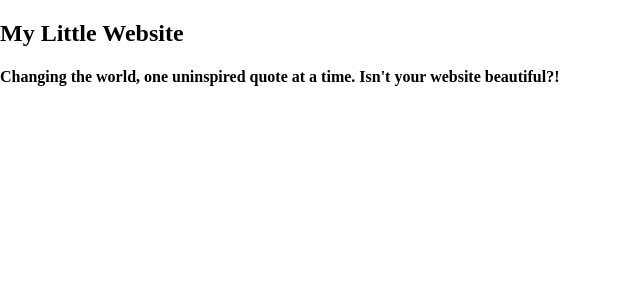
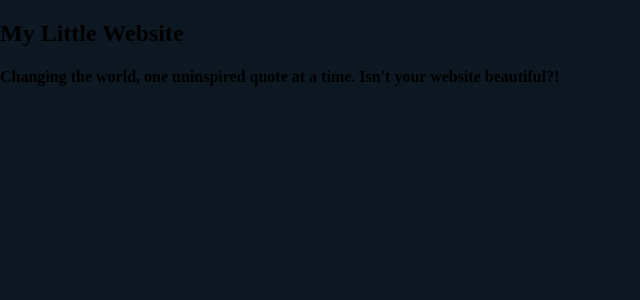
Before and after one commit to chalitamarriott/chalitamarriott.github.io, a Jekyll site: the page built from index.html, in a window 1280 px wide. Shown: the top 300 px of the page, without its empty margins (0-640 px from the left). Built offline with Jekyll 4.4.1, drawn with Linux system fonts in a browser that asks for light colours.

Commit message:
Update default.html
Change to on brand colour

```diff
--- a/_layouts/default.html
+++ b/_layouts/default.html
@@ -8,7 +8,7 @@
 
 {% include head.html %}
 
-	<body>
+	<body style="background-color: #0d1822;">
 		<!--[if lt IE 8]>
 		<p class="browsehappy">You are using an <strong>outdated</strong> browser. Please <a href="http://browsehappy.com/">upgrade your browser</a> to improve your experience.</p>
 		<![endif]-->
```
